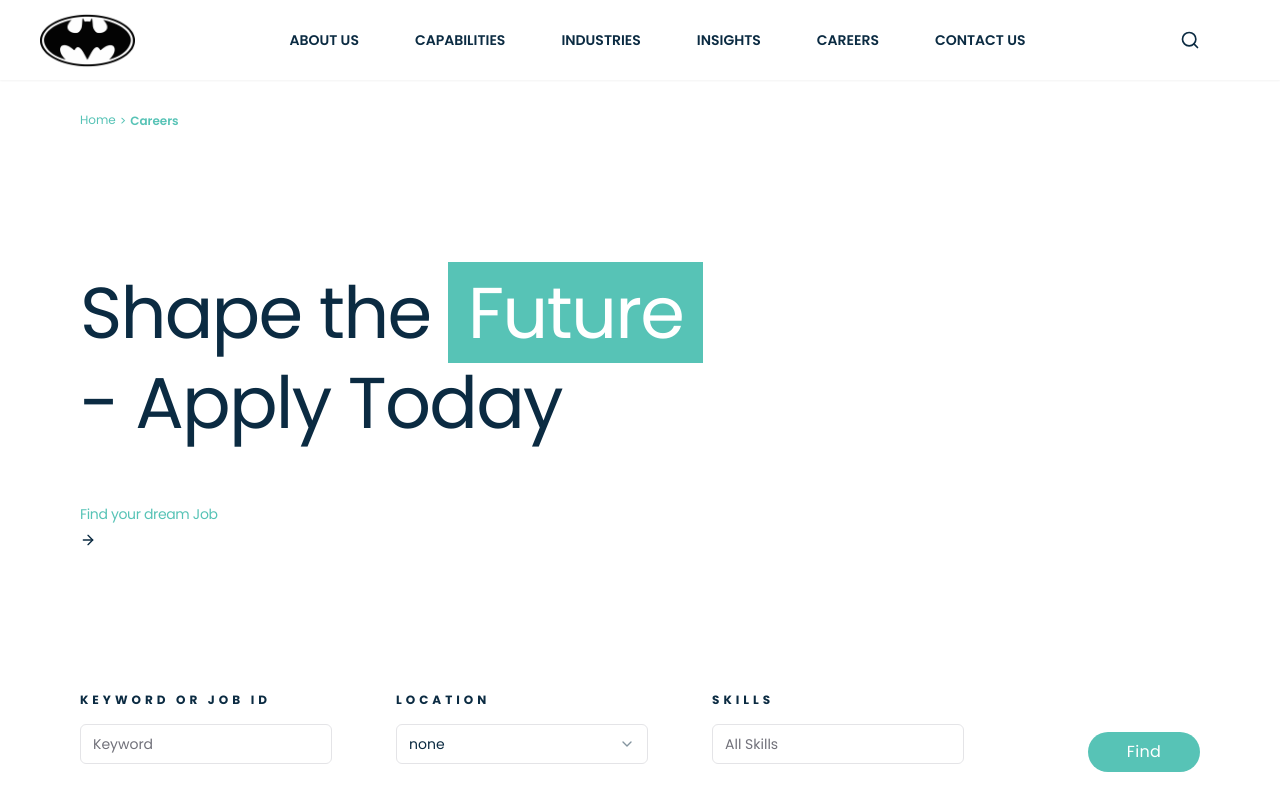
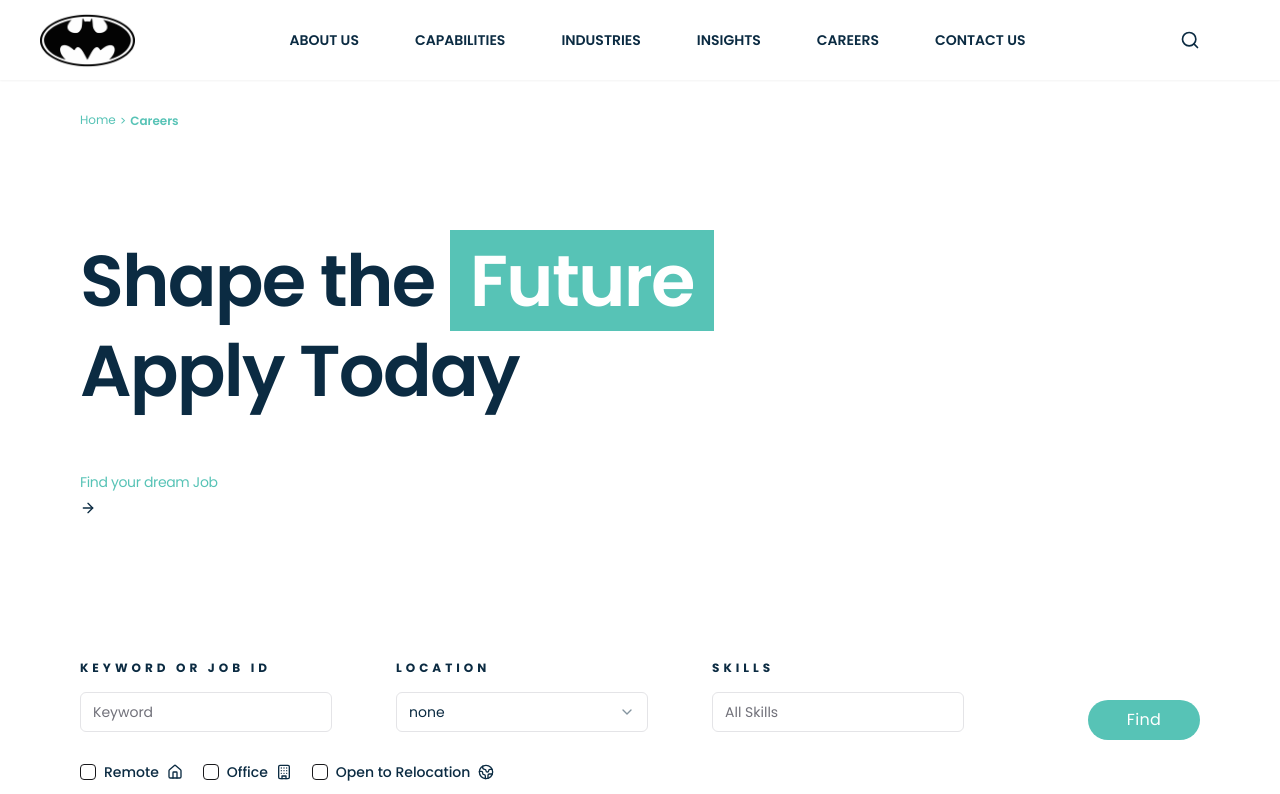
Before and after one commit to shubhamacharya8055/batmobile, a Next.js app: page /careers in a window 1280 px wide. Shown: the top 794 px of the page. Built offline with nearby package versions, Linux system fonts and the light colour scheme.

Commit message:
fixed: on careers page,if click on any of navLinks it will redirect to that clicked navLink section

```diff
--- a/components/Navbar.js
+++ b/components/Navbar.js
@@ -6,10 +6,10 @@ import { Menu, Search, X } from "lucide-react";
 import { useRef, useState } from "react";
 import { NAV_LINKS } from "@/lib/constants";
 import FullPageNav from "./FullPageNav";
-import Industries from "./Industries";
 import gsap from "gsap";
 import IndustriesDetails from "./IndustriesDetails";
 import { ScrollToPlugin } from "gsap/ScrollToPlugin";
+import { usePathname, useRouter } from "next/navigation";
 
 gsap.registerPlugin(ScrollToPlugin);
 
@@ -19,6 +19,9 @@ export default function Navbar() {
   const industriesRef = useRef()
   const [isOpen, setIsOpen] = useState(false);
   const [showIndustriesComponent, setShowIndustriesComponent] = useState(false)
+  const router = useRouter()
+  const pathName = usePathname();
+  let scrollTimeout;
 
   return (
     <nav className="sticky z-[100] text-darkBlue inset-x-0 top-0 w-full backdrop-blur-lg transition-all px-10 h-20 py bg-white min-w-full shadow-sm
@@ -42,6 +45,29 @@ export default function Navbar() {
                         onClick={(e) => {
                             const aHref = e.target.href.split("/").pop();
                             const careerHref = "careers"
+                            console.log(aHref)
+                            if(pathName === "/careers" && aHref !== "#about" ) {
+                                e.preventDefault();
+                                router.push("/");
+
+                               scrollTimeout = setTimeout(() => {
+                                    const targetId = nav.href.split('#')[1];
+                                    const element = document.getElementById(targetId);
+
+                                    if (element) {
+                                      gsap.to(window, {
+                                        scrollTo: { y: element, offsetY: 0 },
+                                        duration: 0.8,
+                                        ease: "power2.inOut",
+                                      });
+                                    }
+                                  }, 500);
+                                  return
+                            }
+
+                            if (scrollTimeout) {
+                                clearTimeout(scrollTimeout);
+                              }
 
                             if(aHref === careerHref){
                                  return
--- a/components/careers/CareerHeading.js
+++ b/components/careers/CareerHeading.js
@@ -24,14 +24,14 @@ export default function CareerHeading() {
 
 
   return (
-    <div className="w-fit xl:mt-32 mt-20 flex flex-col gap-y-14">
-      <h1 className="text-7xl leading-[90px] text-darkBlue tracking-tight" ref={headingRef}>
+    <div className="w-fit xl:mt-24 mt-20 flex flex-col gap-y-14">
+      <h1 className="text-7xl leading-[90px] text-darkBlue font-semibold tracking-tight" ref={headingRef}>
         Shape the{" "}
         <span className="bg-teal text-white px-5 tracking-tight">
           {" "}
           Future{" "}
         </span>{" "}
-        <p> - Apply Today </p>
+        <p> Apply Today </p>
       </h1>
 
       <div className="flex flex-col gap-y-2">
```
